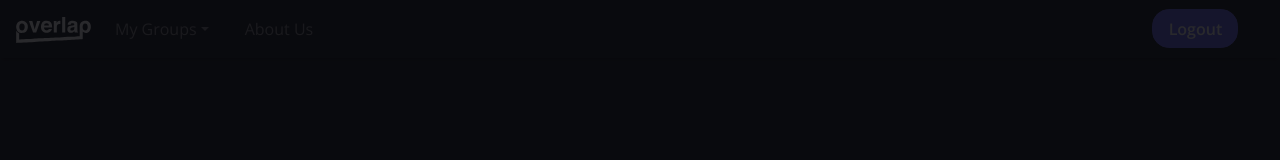
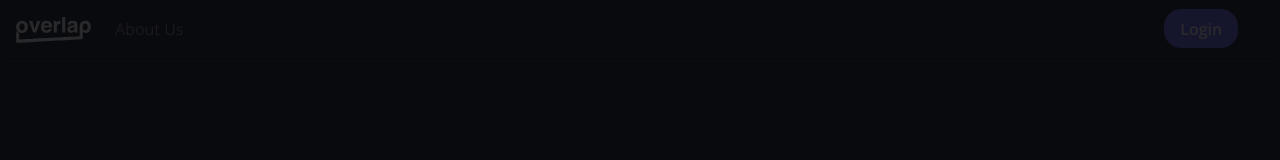
Before and after one commit to IGEN330-Overlap/Overlap, a React (Create React App) app in the folder frontend/: page /authorized in a window 1280 px wide. Shown: the top 160 px of the page. Built offline with nearby package versions, Linux system fonts and the light colour scheme.

Commit message:
Added conditional rendering for navbar

```diff
--- a/frontend/src/Navbar/Navbar.js
+++ b/frontend/src/Navbar/Navbar.js
@@ -1,7 +1,7 @@
 import "./Navbar.css";
 import logo from "../overlap-logo.svg";
 import { Navbar, Nav, NavDropdown, Button } from "react-bootstrap";
-import React from "react";
+import React, { useEffect, useState } from "react";
 import { Link, useHistory } from "react-router-dom";
 import { useSelector, useDispatch } from "react-redux";
 import { updateRefreshToken } from "../Redux/Actions";
@@ -23,41 +23,78 @@ const Navbar1 = (props) => {
   //get group list from redux states
   const groupList = useSelector((state) => state.groupList);
 
+  //get userObject from redux state
+  const userObject = useSelector((state) => state.userObject);
+
+  const [isLoggedIn, setIsLoggedIn] = useState(true);
+
+  useEffect(() => {
+    if (
+      userObject == null ||
+      userObject.refreshToken === "" ||
+      userObject.refreshToken == null
+    ) {
+      setIsLoggedIn(false);
+    } else {
+      setIsLoggedIn(true);
+    }
+  }, [userObject]);
+
   //order groupList from most recent to oldest
-  function sortGroupList (a,b) {
+  function sortGroupList(a, b) {
     if (b.createdAt > a.createdAt) return 1;
     if (a.createdAt > b.createdAt) return -1;
 
-    return 0
+    return 0;
   }
-  groupList.sort(sortGroupList)
+  groupList.sort(sortGroupList);
 
   return (
     <div className="navbar-stuff">
       <Navbar bg="var(--primary-color-main)" variant="dark" expand="sm">
+        {isLoggedIn && (
           <Navbar.Brand as={Link} to="/authorized/">
             <img width="75" height="30" src={logo} alt="logo" />
           </Navbar.Brand>
+        )}
+        {!isLoggedIn && (
+          <Navbar.Brand as={Link} to="/">
+            <img width="75" height="30" src={logo} alt="logo" />
+          </Navbar.Brand>
+        )}
         <Navbar.Toggle aria-controls="basic-navbar-nav" />
         <Navbar.Collapse id="basic-navbar-nav">
           <Nav className="mr-auto">
-            <NavDropdown title='My Groups' id="basic-nav-dropdown">
+            {isLoggedIn && (
+              <NavDropdown title="My Groups" id="basic-nav-dropdown">
                 {groupList.map((group, i) => (
                   <div key={i}>
-                  <NavDropdown.Item as={Link} to={"/authorized/group/"+group.groupCode}>
+                    <NavDropdown.Item
+                      as={Link}
+                      to={"/authorized/group/" + group.groupCode}
+                    >
                       {group.groupName}
                     </NavDropdown.Item>
                   </div>
                 ))}
               </NavDropdown>
+            )}
+
             <Nav.Link as={Link} to="/about" bg="white">
               About Us
             </Nav.Link>
           </Nav>
           <Nav className="justify-content-end">
+            {isLoggedIn && (
               <Button onClick={handleLogout} variant="secondary" size="sm">
                 Logout
               </Button>
+            )}
+            {!isLoggedIn && (
+              <Button as={Link} to="/" variant="secondary" size="sm">
+                Login
+              </Button>
+            )}
           </Nav>
         </Navbar.Collapse>
       </Navbar>
```
Lines whose indentation alone changed are shown as unchanged.
